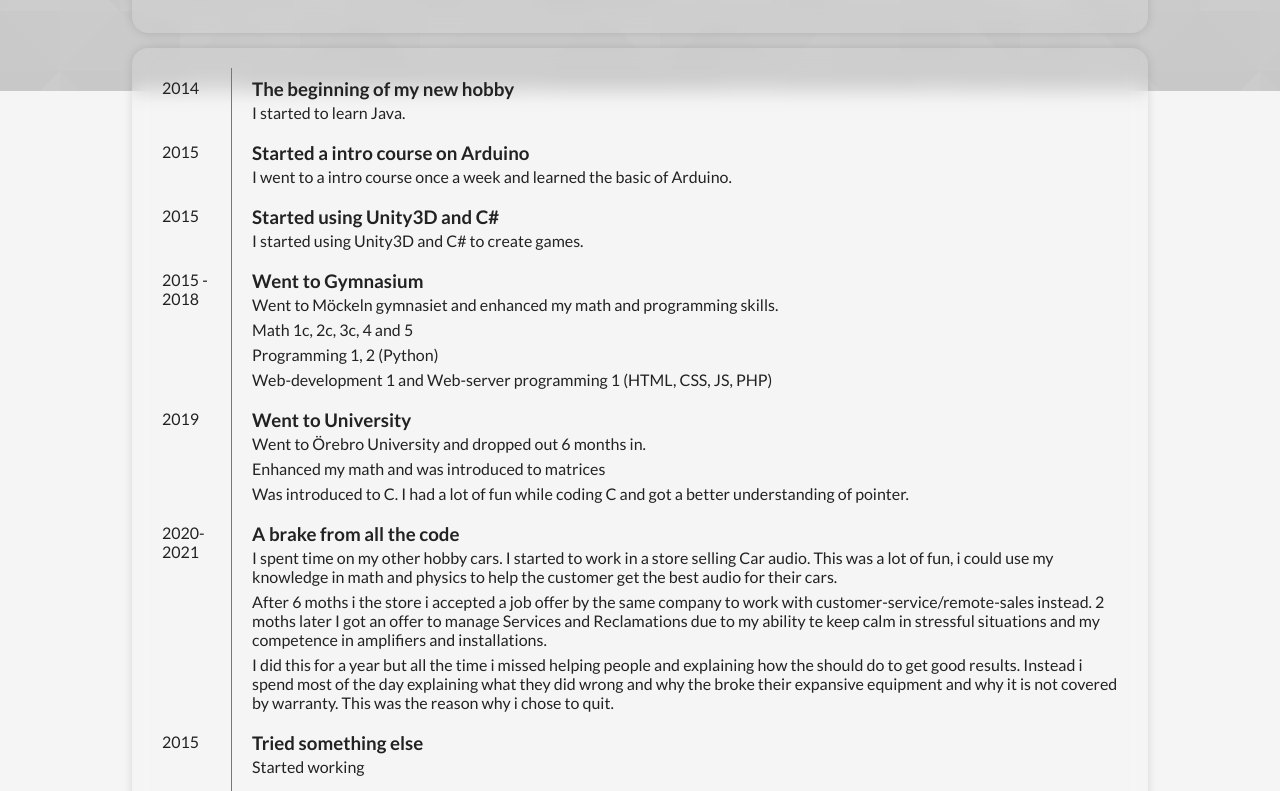
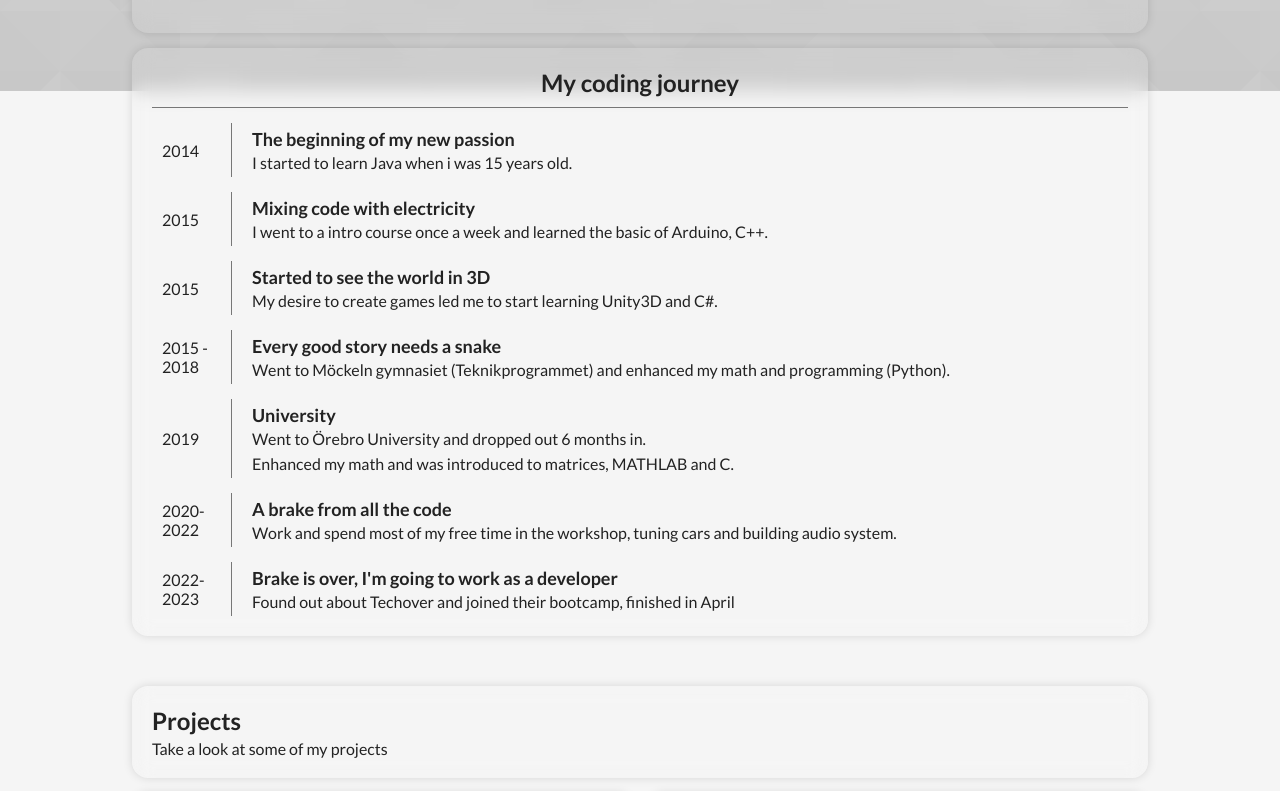
Before and after one commit to luc-as-dev/portfolio-react, a React (Vite) app in the folder client/: page / in a window 1280 px wide. Shown: the part 709-1500 px from the top of the page. Built offline with nearby package versions, Linux system fonts and the light colour scheme.

Commit message:
changed some content and styling

```diff
--- a/client/src/JourneyCard/JourneyCard.scss
+++ b/client/src/JourneyCard/JourneyCard.scss
@@ -1,5 +1,27 @@
 .journey-card {
   &-inner {
+    display: flex;
+    flex-direction: column;
+    // overflow-y: scroll;
+    // -ms-overflow-style: none;  /* IE and Edge */
+    // scrollbar-width: none;  /* Firefox */
+
+    //max-height: 500px;
     padding: 20px;
+    gap: 15px;
+
+    // &::-webkit-scrollbar {
+    //   display: none; /* Chrome, Safari and Opera */
+    // }
+
+    &-label {
+      text-align: center;
+
+      color: var(--text);
+      border-bottom: 1px solid var(--text-dimmed);
+
+      width: 100%;
+      padding-bottom: 10px;
+    }
   }
 }
--- a/client/src/JourneyCard/JourneyCard.tsx
+++ b/client/src/JourneyCard/JourneyCard.tsx
@@ -12,41 +12,65 @@ export default function JourneyCard({ className }: Props) {
       className={`journey-card ${className || ""}`.trim()}
       classNameInner="journey-card-inner"
     >
-      <JourneyItem date="2014" title={"The beginning of my new hobby"}>
-        <p>I started to learn Java.</p>
+      <h2 className="journey-card-inner-label">My coding journey</h2>
+
+      <JourneyItem date="2014" title={"The beginning of my new passion"}>
+        <p>I started to learn Java when i was 15 years old.</p>
       </JourneyItem>
 
-      <JourneyItem date="2015" title={"Started a intro course on Arduino"}>
+      <JourneyItem date="2015" title={"Mixing code with electricity"}>
         <p>
-          I went to a intro course once a week and learned the basic of Arduino.
+          I went to a intro course once a week and learned the basic of Arduino,
+          C++.
         </p>
       </JourneyItem>
 
-      <JourneyItem date="2015" title={"Started using Unity3D and C#"}>
-        <p>I started using Unity3D and C# to create games.</p>
+      <JourneyItem date="2015" title={"Started to see the world in 3D"}>
+        <p>
+          My desire to create games led me to start learning Unity3D and C#.
+        </p>
       </JourneyItem>
 
-      <JourneyItem date="2015 - 2018" title={"Went to Gymnasium"}>
+      <JourneyItem date="2015 - 2018" title={"Every good story needs a snake"}>
         <p>
-          Went to Möckeln gymnasiet and enhanced my math and programming skills.
+          Went to Möckeln gymnasiet (Teknikprogrammet) and enhanced my math and
+          programming (Python).
         </p>
+      </JourneyItem>
+
+      <JourneyItem date="2019" title={"University"}>
+        <p>Went to Örebro University and dropped out 6 months in.</p>
+        <p>Enhanced my math and was introduced to matrices, MATHLAB and C.</p>
+      </JourneyItem>
+
+      <JourneyItem date="2020-2022" title={"A brake from all the code"}>
+        <p>
+          Work and spend most of my free time in the workshop, tuning cars and
+          building audio system.
+        </p>
+      </JourneyItem>
+
+      <JourneyItem
+        date="2022-2023"
+        title={"Brake is over, I'm going to work as a developer"}
+      >
+        <p>
+          Found out about Techover and joined their bootcamp, finished in April
+        </p>
+      </JourneyItem>
+
+      {/*
       <p>Math 1c, 2c, 3c, 4 and 5</p>
       <p>Programming 1, 2 (Python)</p>
       <p>
         Web-development 1 and Web-server programming 1 (HTML, CSS, JS, PHP)
       </p>
-      </JourneyItem>
 
-      <JourneyItem date="2019" title={"Went to University"}>
-        <p>Went to Örebro University and dropped out 6 months in.</p>
-        <p>Enhanced my math and was introduced to matrices</p>
       <p>
         Was introduced to C. I had a lot of fun while coding C and got a
         better understanding of pointer.
       </p>
-      </JourneyItem>
 
-      <JourneyItem date="2020-2021" title={"A brake from all the code"}>
       <p>
         I spent time on my other hobby cars. I started to work in a store
         selling Car audio. This was a lot of fun, i could use my knowledge in
@@ -67,15 +91,7 @@ export default function JourneyCard({ className }: Props) {
         expansive equipment and why it is not covered by warranty. This was
         the reason why i chose to quit.
       </p>
-      </JourneyItem>
-
-      <JourneyItem date="2015" title={"Tried something else"}>
-        <p>Started working </p>
-      </JourneyItem>
-
-      <JourneyItem date="2022-2023" title={"I want to work as a developer now"}>
-        <p>Found out about Techover...</p>
-      </JourneyItem>
+      */}
     </Card>
   );
 }
--- a/client/src/JourneyCard/JourneyItem/JourneyItem.scss
+++ b/client/src/JourneyCard/JourneyItem/JourneyItem.scss
@@ -7,12 +7,16 @@
 
   &-left,
   &-right {
-    padding: 10px;
+    padding: 5px 10px;
   }
 
   &-left {
     flex-shrink: 0;
+    display: flex;
+    align-items: center;
+
     border-right: 1px solid var(--text-dimmed);
+
     width: 80px;
   }
 
@@ -20,7 +24,14 @@
     display: flex;
     flex-direction: column;
 
+    width: 100%;
+
     gap: 3px;
+
+    &-title {
+      font-size: 18px;
+    }
+
     &-content {
       display: flex;
       flex-direction: column;
--- a/client/src/JourneyCard/JourneyItem/JourneyItem.tsx
+++ b/client/src/JourneyCard/JourneyItem/JourneyItem.tsx
@@ -12,7 +12,7 @@ export default function JourneyItem({ date, title, children }: Props) {
     <div className="journey-item">
       <div className="journey-item-left">{date}</div>
       <div className="journey-item-right">
-        <h3 className="journey-item-right-title">{title}</h3>
+        <h4 className="journey-item-right-title">{title}</h4>
         <div className="journey-item-right-content">{children}</div>
       </div>
     </div>
```
Lines whose indentation alone changed are shown as unchanged.
